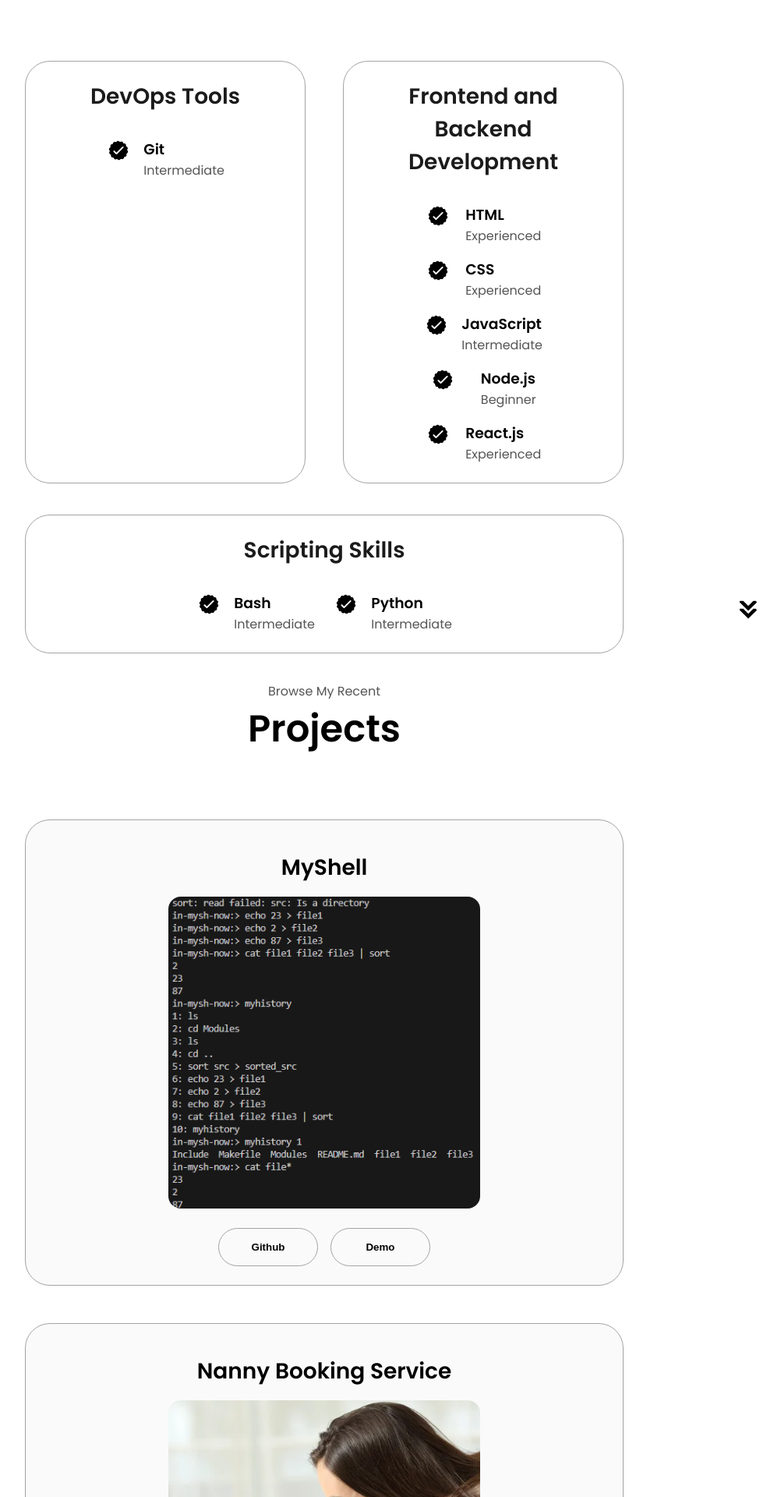
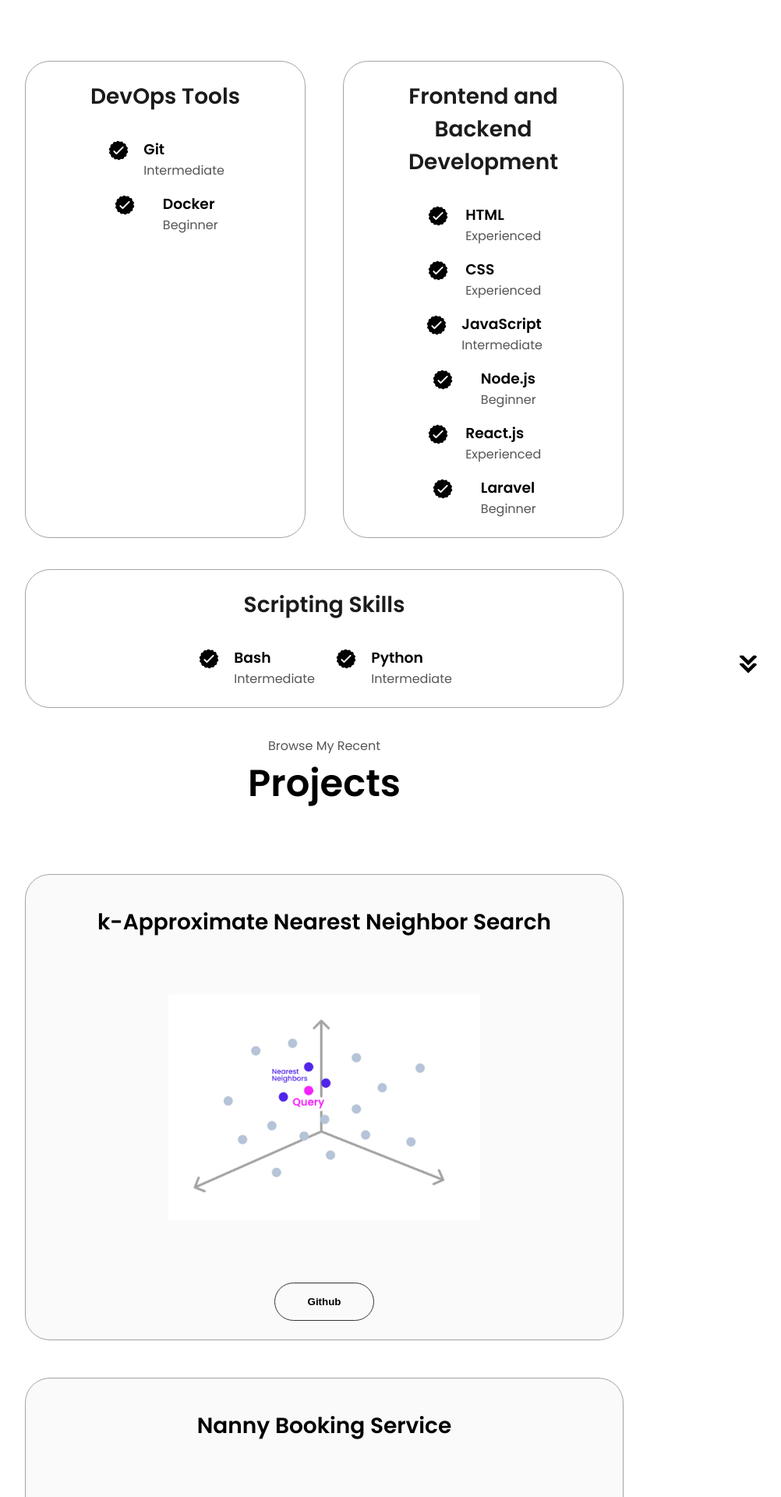
Before and after one commit to liakourinoos/liakourinoos.github.io, a Jekyll site: the page built from index.markdown, in a window 1280 px wide. Shown: the part 1995-3915 px from the top of the page at 78% size, without its empty margins (224-1226 px from the left). Built offline with Jekyll 4.4.1, drawn with Linux system fonts in a browser that asks for light colours; comment, search, counter and statistics services are not loaded; some of the changed text lies outside the part shown.

Commit message:
new touches

```diff
--- a/_includes/experience.html
+++ b/_includes/experience.html
@@ -11,6 +11,13 @@
                         <div>
                             <h3>Git</h3>
                             <p>Intermediate</p>
+                        </div>
+                    </article>
+                    <article >
+                        <img src="./assets/checkmark.png" alt="Experience icon" class="icon" />
+                        <div>
+                            <h3>Docker</h3>
+                            <p>Beginner</p>
                         </div>
                     </article>
                 </div>
@@ -53,6 +60,13 @@
                             <p>Experienced</p>
                         </div>
                     </article>
+                    <article>
+                        <img src="./assets/checkmark.png" alt="Experience icon" class="icon" />
+                        <div>
+                            <h3>Laravel</h3>
+                            <p>Beginner</p>
+                        </div>
+                    </article>
                 </div>
             </div>
         </div>
--- a/_includes/projects.html
+++ b/_includes/projects.html
@@ -3,10 +3,75 @@
     <h1 class="title">Projects</h1>
     <div class="experience-details-container">
         <div class="about-containers">
+
+
+            <div class="details-container color-container">
+                <h2 class="experience-sub-title project-title">
+                    k-Approximate Nearest Neighbor Search
+                </h2>
+
+                <div class="article-container">
+                    <img src="./assets/knn.png" alt="Project 1" class="project-img" />
+                </div>
+                <br>
+                <div class="btn-container">
+                    <button class="btn btn-color-2 project- btn"
+                        onclick="window.open('https://github.com/vicroshi/projectJJ', '_blank')">
+                        Github
+                    </button>
+                    <!-- <button class="btn btn-color-2 project-btn" disabled
+                            title="No Live Demo Available"
+                    >
+                        Live Demo
+                    </button> -->
+                </div>
+            </div>
+
+
+
+
+             <div class="details-container color-container">
+                <h2 class="experience-sub-title project-title">Nanny Booking Service</h2>
+                <div class="article-container">
+                    <img src="./assets/nanny.webp" alt="Project 2" class="project-img" />
+                </div>
+                <br>
+                <div class="btn-container">
+                    <button class="btn btn-color-2 project-btn"
+                        onclick="window.open('https://github.com/liakourinoos/eam-front', '_blank')">
+                        Github
+                    </button>
+                    <button class="btn btn-color-2 project-btn"
+                        onclick="window.open('https://hub.docker.com/r/liakourinoos/nanika-site', '_blank')">
+                        Live Demo
+                    </button>
+                </div>
+            </div>
+
+
+             <div class="details-container color-container">
+                <h2 class="experience-sub-title project-title">LockedIn - a LinkedIn Clone</h2>
+                <div class="article-container">
+                    <img src="./assets/logo.png" alt="Project 3" class="project-img" />
+                </div>
+                <br>
+                <div class="btn-container">
+                    <button class="btn btn-color-2 project-btn"
+                        onclick="window.open('https://github.com/liakourinoos/FreakedIn', '_blank')">
+                        Github (FrontEnd)
+                    </button>
+                    <button class="btn btn-color-2 project-btn"
+                        onclick="window.open('https://github.com/vicroshi/LockedIn', '_blank')">
+                        Github (BackEnd)
+                    </button>
+                </div>
+            </div>
+
+
             <div class="details-container color-container">
                 <h2 class="experience-sub-title project-title">MyShell</h2>
                 <div class="article-container">
-                    <img src="./assets/myShell.png" alt="Project 1" class="project-img" />
+                    <img src="./assets/myShell.png" alt="Project 4" class="project-img" />
                 </div>
                 <br>
                 <div class="btn-container">
@@ -20,43 +85,13 @@
                     </button>
                 </div>
             </div>
-            <!-- <div class="details-container color-container">
-                <h2 class="experience-sub-title project-title">
-                    <a href="https://ai.berkeley.edu/project_overview.html" target="_blank" rel="noopener noreferrer">Berkley's</a> PacMan
-                        Projects
-                </h2>
 
-                <div class="article-container">
-                    <img src="./assets/giphy.webp" alt="Project 2" class="project-img" />
-                </div>
-                <br>
-                <div class="btn-container">
-                    <button class="btn btn-color-2 project-btn"
-                        onclick="window.open('https://github.com/liakourinoos', '_blank')">
-                        Github
-                    </button>
-                    <button class="btn btn-color-2 project-btn" disabled>
-                        Live Demo
-                    </button>
-                </div>
-            </div> -->
-            <div class="details-container color-container">
-                <h2 class="experience-sub-title project-title">Nanny Booking Service</h2>
-                <div class="article-container">
-                    <img src="./assets/nanny.webp" alt="Project 3" class="project-img" />
-                </div>
-                <br>
-                <div class="btn-container">
-                    <button class="btn btn-color-2 project-btn"
-                        onclick="window.open('https://github.com/liakourinoos/eam-front', '_blank')">
-                        Github
-                    </button>
-                    <button class="btn btn-color-2 project-btn"
-                        onclick="window.open('https://hub.docker.com/r/liakourinoos/nanika-site', '_blank')">
-                        Live Demo
-                    </button>
-                </div>
-            </div>
+
+
+
+
+
+
         </div>
     </div>
     <img src="./assets/arrow.png" alt="Arrow icon" class="icon arrow" onclick="location.href='./#contact'" />
--- a/assets/css/style.css
+++ b/assets/css/style.css
@@ -395,7 +395,7 @@ article .icon {
   border-radius: 1rem;
   width: 400px; /* Set a fixed width */
   height: 400px; /* Set the same height to make it a square */
-  object-fit: cover; /* Ensure the image covers the square without distortion */
+  object-fit: contain; /* Ensure the image covers the square without distortion */
 
 }
 
```
Also changed, not shown: assets/Voting_system.jpg (deleted), assets/giphy.webp (deleted), assets/knn.png (added), assets/logo.png (added).
